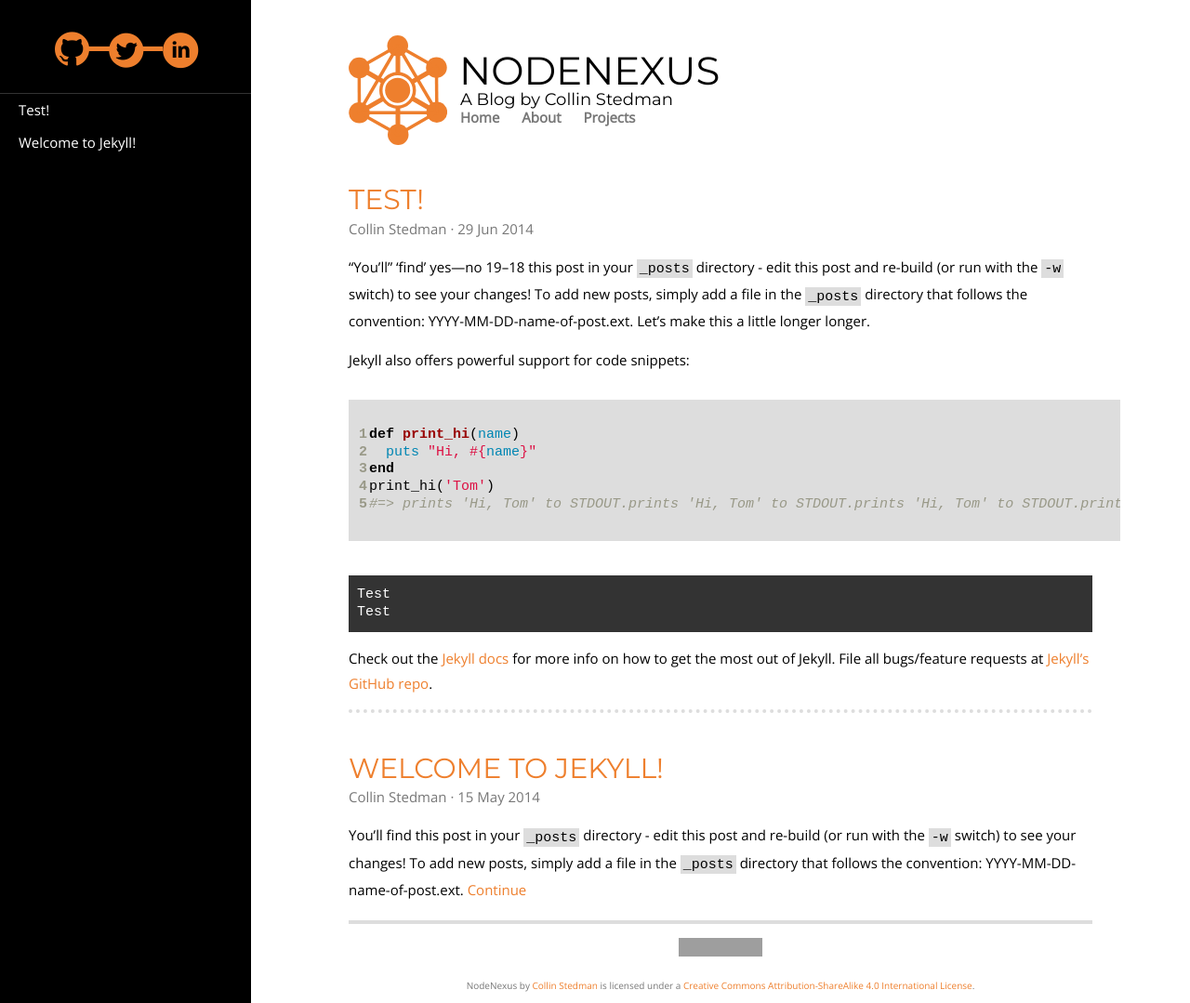
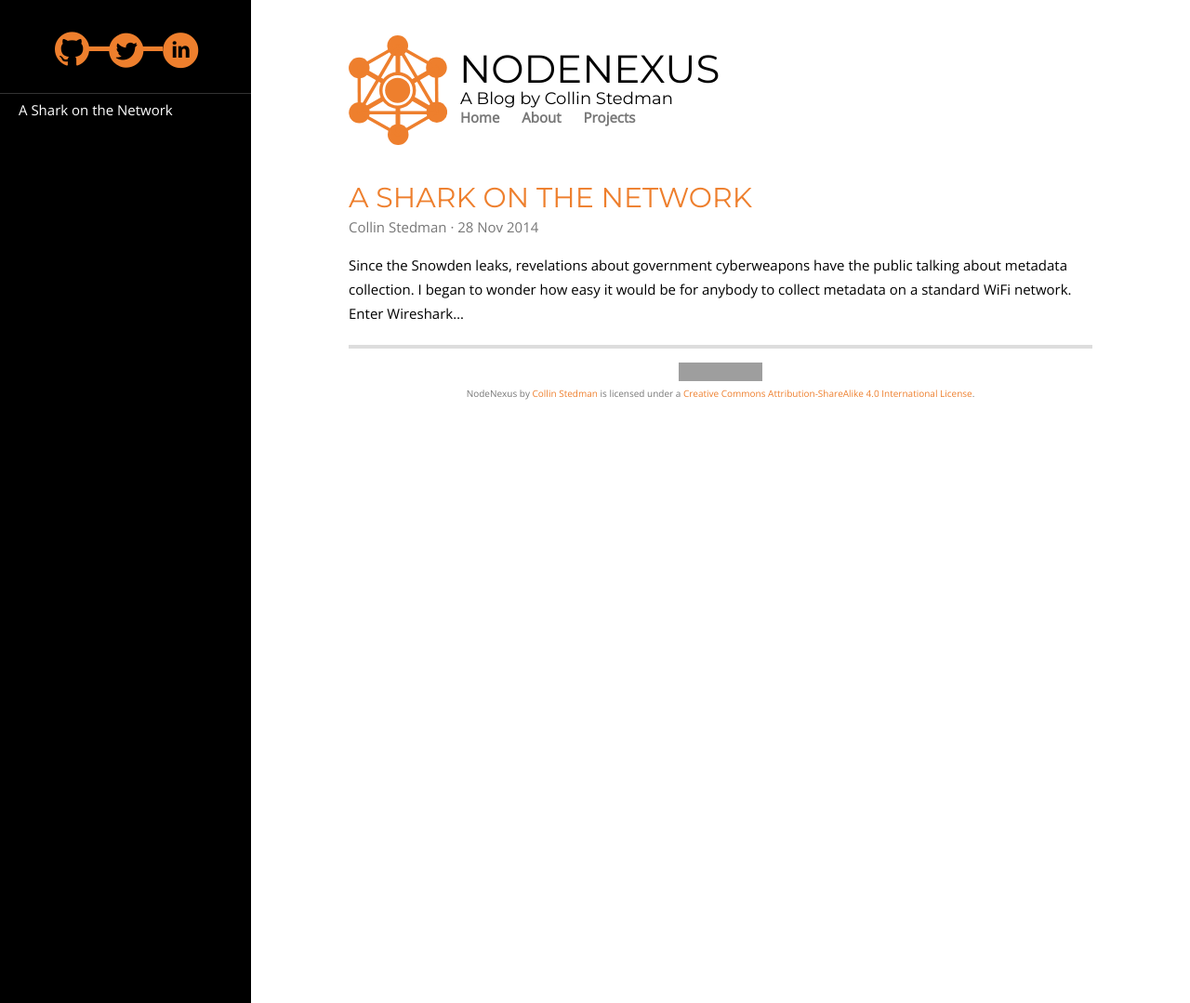
Before and after one commit to kronion/Nodenexus, a Jekyll site: the page built from index.html, in a window 1280 px wide. Shown: the whole page at 93% size. Built offline with Jekyll 4.4.1, drawn with Linux system fonts in a browser that asks for light colours; some web fonts are replaced; Markdown is read by kramdown in place of the engine named in the settings; the list of posts is cut into pages by our own code; grey boxes are pictures that could not be loaded.

Commit message:
First post

```diff
--- a/_config.yml
+++ b/_config.yml
@@ -1,11 +1,12 @@
 name: NODENEXUS
-markdown: 'redcarpet'
+markdown: 'kramdown'
 redcarpet:
     extensions:
       -
         'smart'
 highlighter: 'pygments'
 paginate: 5
+permalink: 'pretty'
 defaults:
   -
     scope:
--- a/_includes/footer.html
+++ b/_includes/footer.html
@@ -2,7 +2,6 @@
   <a rel="license" href="http://creativecommons.org/licenses/by-sa/4.0/">
     <img alt="Creative Commons License" style="border-width:0" src="https://i.creativecommons.org/l/by-sa/4.0/80x15.png" />
   </a>
-  <br />
   <span xmlns:dct="http://purl.org/dc/terms/" property="dct:title">NodeNexus</span>
   by
   <a xmlns:cc="http://creativecommons.org/ns#" href="http://blog.nodenexus.com" property="cc:attributionName" rel="cc:attributionURL">Collin Stedman</a>
--- a/_posts/2014-05-15-welcome-to-jekyll.markdown
+++ /dev/null
@@ -1,22 +0,0 @@
----
-title:  "Welcome to Jekyll!"
-date:   2014-05-15 01:08:49
----
-
-You'll find this post in your `_posts` directory - edit this post and re-build (or run with the `-w` switch) to see your changes!
-To add new posts, simply add a file in the `_posts` directory that follows the convention: YYYY-MM-DD-name-of-post.ext.
-
-Jekyll also offers powerful support for code snippets:
-
-{% highlight ruby %}
-def print_hi(name)
-  puts "Hi, #{name}"
-end
-print_hi('Tom')
-#=> prints 'Hi, Tom' to STDOUT.
-{% endhighlight %}
-
-Check out the [Jekyll docs][jekyll] for more info on how to get the most out of Jekyll. File all bugs/feature requests at [Jekyll's GitHub repo][jekyll-gh].
-
-[jekyll-gh]: https://github.com/mojombo/jekyll
-[jekyll]:    http://jekyllrb.com
--- a/_posts/2014-06-29-test.markdown
+++ /dev/null
@@ -1,28 +0,0 @@
----
-title:  "Test!"
-date:   2014-06-29 01:08:49
-excerpt: ""
----
-
-"You'll" 'find' yes---no 19--18 this post in your `_posts` directory - edit this post and re-build (or run with the `-w` switch) to see your changes!
-To add new posts, simply add a file in the `_posts` directory that follows the convention: YYYY-MM-DD-name-of-post.ext. Let's make this a little longer longer.
-
-Jekyll also offers powerful support for code snippets:
-
-{% highlight ruby linenos %}
-def print_hi(name)
-  puts "Hi, #{name}"
-end
-print_hi('Tom')
-#=> prints 'Hi, Tom' to STDOUT.prints 'Hi, Tom' to STDOUT.prints 'Hi, Tom' to STDOUT.prints 'Hi, Tom' to STDOUT.prints 'Hi, Tom' to STDOUT.prints 'Hi, Tom' to STDOUT.prints 'Hi, Tom' to STDOUT.
-{% endhighlight %}
-
-<pre class='terminal'><code>Test
-Test
-</code></pre>
-
-Check out the [Jekyll docs][jekyll] for more info on how to get the most out of Jekyll. File all bugs/feature requests at [Jekyll's GitHub repo][jekyll-gh].
-
-[Read more]: http://google.com
-[jekyll-gh]: https://github.com/mojombo/jekyll
-[jekyll]:    http://jekyllrb.com
--- /dev/null
+++ b/_posts/2014-11-28-a-shark-on-the-network.markdown
@@ -0,0 +1,145 @@
+---
+title:  "A Shark on the Network"
+excerpt: "Since the Snowden leaks, revelations about government cyberweapons have the public talking about metadata collection. I began to wonder how easy it would be for anybody to collect metadata on a standard WiFi network. Enter Wireshark..."
+---
+
+DISCLAIMER: I do not condone monitoring network traffic with intent to spy or otherwise cause harm to people. My interest in the techniques described below is academic. I write in the hope that I can improve Internet security, or at least increase public awareness of vulnerabilities. If you are attempting to replicate my work, please be careful to do it in a controlled setting, such as your own home. Despite [court rulings like this one][ruling], the legality of packet sniffing on public networks is very murky, and you may get in a lot of trouble. Either way, people will think it's creepy.
+
+---
+
+I've spent a lot of time this year thinking about networking, the web, and security on the Internet. Since the Snowden leaks, revelations about the scale and sophistication of government cyberweapons have the public talking about the danger of metadatacollection. In response, I began to wonder how easy it would be for any would-be adversary to perform a practical collection attack on a standard WiFi network. In order to judge the difficulty for myself, I decided it was time to dabble in the Dark Arts.
+
+## Starting to Sniff
+
+Enter [Wireshark][wireshark], a popular "packet sniffer". Wireshark records, or "captures", the various messages sent and received by your computer's network card. If you've taken a class on computer networking, you've probably already downloaded the program; if not, you should get it now (for free) if you want to follow along.
+
+Normally, Wireshark only captures the packets whose source or destination are your own computer. However, it can also be used to configure your network card to enter "promiscuous mode", allowing you to capture all network traffic indiscriminately. The metaphorical equivalent is a mailbox that, instead of receiving letters addressed to a single house, receives a copy of every letter addressed to any house on the street. If you're wondering why the network card has access to all messages on the network, consider that you *need* to see every message in order to determine which ones you are supposed to receive.
+
+Entering promiscuous mode turns out to be remarkably easy; just go to 'Capture Options', double-click on the interface you want to capture on, and select the options to capture packets in promiscuous mode as well as monitor mode.[^1] I find it odd that entering promiscuous mode alone is not enough to perform the capture. Perhaps one of you can tell me why it works that way.[^2]
+
+<div class='figure-wrap'>
+  <figure>
+    <img src='/assets/img/wireshark1.png'/>
+    <figcaption>
+      Directions for capturing on an interface in promiscuous mode.
+    </figcaption>
+  </figure>
+</div>
+
+Your computer should now capture all packets observed at the interface, instead of only the packets going to or from your own machine. To confirm that you're capturing all traffic on the network, type `http.host == xkcd.com` into Wireshark's filter bar and go to [xkcd.com][xkcd] from another device. If you capture the packets, you're in business.
+
+<div class='figure-wrap'>
+  <figure>
+    <img src='/assets/img/wireshark2.png'/>
+    <figcaption>
+      The traffic destined for xkcd.com should look something like this.
+    </figcaption>
+  </figure>
+</div>
+
+You should take some time to play around with Wireshark and understand exactly how much power you now have. Just by clicking two checkboxes, you can observe every message sent to and from your local router; you can collect the IP and MAC addresses of all nearby hosts; you can map every request for a web page back to its source, know what was requested, and read all unencrypted data. All you did to access this information was instruct your machine not to throw away messages destined for other clients. You didn't have to tamper with network hardware or other machines, you didn't hurt network performance, and nobody can detect what you're doing.
+
+The implications should concern you.
+
+## Look Ma, No GUI
+
+Of course, Wireshark isn't the easiest tool to use when it comes to actually analyzing the data you collect. You'll still have to inspect packets manually in order to extract the information you're looking for. What if you just want a list of all MAC address pairs which exchanged messages? Wouldn't it be nice if you could programmatically collect, filter, and print only the packets or header fields you're interested in?
+
+
+Assuming you downloaded Wireshark, You already have just the tool for the job, called Tshark. Tshark provides CLI (command line interface) support for most of the actions you can do in Wireshark, making it possible to integrate network sniffing into your programs. The only catch is that, depending on how you installed Wireshark, You may have to find the Tshark binary and add its location to your PATH in order to use it.[^3]
+
+Let me demonstrate just how powerful Tshark can be. A few weeks ago, I won third place in HackPrinceton's software track for a tool I called [HostShark][hostshark]. HostShark sniffs the network for outgoing web traffic, both HTTP and HTTPS, and visualizes the hostnames of the traffic destinations using [D3][d3]. I used Tshark to capture packets, extract the necessary header fields, and pipe the data to a Python program for further processing. Incredibly, that entire series of operations was performed in a single line of bash:
+
+<pre class='terminal'><code>$ tshark -lIY "tcp.port==443 or http.request" -T fields -E separator="|" -e ip.dst -e http.host 2> /dev/null | python process.py</code></pre>
+
+I won't explain what each of these command line options is for (`tshark help` is your friend), but I'll give you the gist. This command promiscuously captures outgoing HTTP and HTTPS packets. HTTP traffic may be filtered directly via `http.request`, but HTTPS traffic is a little bit more complicated because Tshark and Wireshark don't provide a built-in filter. However, we can create a de facto filter with `tcp.port==443`, taking advantage of the convention for HTTPS traffic to use port 443. We now extract the destination IP and HTTP hostname from the packet, separating the values with a vertical line ('\|'). For example, a request to xkcd.com might result in the output "107.6.106.82\|xkcd.com". Note that HTTPS traffic will not have an HTTP hostname header, so the returned value will be the empty string. The extracted data is finally piped to the Python program below:
+
+{% highlight python linenos %}
+import json
+from socketIO_client import SocketIO
+import sys
+import time
+import urllib2
+
+ips = {}
+
+with SocketIO('localhost', 7717) as socketIO:
+    try:
+        buff = ''
+        while True:
+            buff += sys.stdin.read(1)
+            if buff.endswith('\n'):
+                parts = buff[:-1].split('|')
+                if (parts[1] is ''):
+                    if parts[0] not in ips:
+                        # make the API call here
+                        data = json.load(urllib2.urlopen('http://stat.ripe.net/data/reverse-dns-ip/data.json?resource=' + parts[0]))
+                        if data['data']['result'] is not None:
+                            ips[parts[0]] = data['data']['result'][0]
+                            socketIO.emit('host', { 'host': data['data']['result'][0] });
+                        else:
+                            ips[parts[0]] = None
+                    else:
+                        lookup = ips[parts[0]]
+                        if lookup is not None:
+                            socketIO.emit('host', { 'host': lookup });
+                else:
+                    if parts[1] != "stat.ripe.net":
+                        socketIO.emit('host', { 'host': parts[1] });
+                buff = ''
+    except KeyboardInterrupt:
+       sys.stdout.flush()
+       pass
+{% endhighlight %}
+
+Again, I won't go into detail about how this program works (partly because it doesn't matter, and partly because I'm not a Pythonista and don't want to teach bad practices). It takes each incoming line, splits it at the '\|' and checks if the hostname is non-empty. If so, the hostname is forwarded to a server via [Socket.io][socketio]. Otherwise, the hostname must first be determined through a [reverse DNS lookup][reversedns] on the IP address. The `ips` dictionary stores the results of the lookups to prevent duplicate requests to the lookup API.
+
+## Hostbusters
+
+Now that I've revealed the gooey center of HostShark, let's see it in action. I'm not going to bother with explaining the frontend or backend code here, since that isn't the point of this blog post. You are, of course, encouraged to check out the rest of the code [on my GitHub][github], and pull requests are welcome.
+
+A few notes on how HostShark works. The visualizer refreshes every fifteen seconds and shows the hostnames of all requests made in the past minute. The hostnames are displayed heirarchically as a series of concentric arcs. The innermost arcs represent top-level domains (TLDs). Every subsequent arc is a subdomain of the one within.
+
+Here's a screencast of HostShark in action:
+
+<div class='figure-wrap'>
+  <figure>
+    <img src='/assets/img/hostshark.gif'/>
+    <figcaption>
+      An example of a real capture at HackPrinceton.
+    </figcaption>
+  </figure>
+</div>
+
+## You're Gonna Need a Bigger Boat
+
+When you eavesdrop on connections without interfering with them, you are performing what is known as a "passive" attack. HostShark is just one example of a passive attack. Other possible passive attacks include mapping all communicating pairs of hosts or simply analyzing the contents of HTTP packets.
+
+Passive attacks take advantage of three fundamental limitations of modern networking:
+
+1. Network protocols leak metadata. HTTPS and SSL encryption may protect your data from prying eyes, but the encrypted payload must still be wrapped in TCP, IP, and ethernet headers in order to be transported to its destination. Those headers expose IP addresses, MAC addresses, and other transport details. The headers themselves cannot be encrypted because routers and switches must be able to read them in order to forward the traffic; this is an inherent limitation of the design of the Internet.
+2. The destination of your traffic may reveal your intent. This is really a corollary to #1. Given that the source and destination of a message is public knowledge, the corresponding payload is only truly private if a third party cannot guess the contents with greater than negligable probabilty. In the case of requests made to well-known services on the Internet, it might be possible to make quite educated guesses about what is being exchanged. For example, if I know you're sending messages to united.com, I can probably guess that you're booking a trip. If you're visiting WikiLeaks or freedom.press, I know you're interested in political activism. The danger increases as websites use subdomains to divide services. If you watch the screencast above, you will see that Facebook uses different subdomains for their various frontend proxies. By analyzing the traffic, I might be able to determine that edge-star-shv-04-atl1.facebook.com is used to serve requests for images, while channel-proxy-shv-04-frc3.facebook.com handles comments or chat. Even if I can't read the traffic, I have fine-grained knowledge of what you are doing.
+3. Passive attacks are undetectable. As I said before, there is no change to any machine except your own, and nobody else's network service is negatively impacted by your actions. As long as nobody is looking over your shoulder, you are completely invisible.
+
+Unfortunately, until a solution to these limitations is devised (and widely deployed!), there is no way to prevent passive attacks from occurring. You can only hope to mitigate the damage by exercising discretion on public Internet. For now, the sharks roam free.
+
+## Next Steps
+
+In this post, I describe a family of attacks based on passive observation of the traffic on the network. Passive attacks are not the end of the story, however. If an attacker is able to insert herself along the "path" between two hosts, becoming one of the computers to receive and forward the packets, she can perform an "active" attack by modifying packets mid-transit. Such an attacker is known as a man-in-the-middle (MitM). MitM are extremely dangerous because they may cause an end host to reveal information which would have otherwise remained secret. For instance, a MitM could change a webpage to transmit login credentials insecurely. The only disadvantage of an active attack over a passive attack is the possibility of being detected. Fortunately, Princeton detects (some) active attacks.
+
+I don't have any plans to write about active attacks right now. I'm reluctant to teach such a powerful and harmful technique. That being said, the knowledge is out there for those who are willing to do a little digging.
+
+[ruling]: http://arstechnica.com/tech-policy/2012/09/sniffing-open-wifi-networks-is-not-wiretapping-judge-says/
+[wireshark]: https://www.wireshark.org/
+[xkcd]: http://xkcd.com
+[hostshark]: http://challengepost.com/software/hostshark
+[d3]: http://d3js.org/
+[socketio]: http://socket.io/
+[reversedns]: http://en.wikipedia.org/wiki/Reverse_DNS_lookup
+[github]: https://github.com/kronion/HostShark
+
+[^1]: Note that your computer may not come with a network card capable of promiscuous network monitoring. I have no problems on a 2013 Macbook, and I'd expect even older Macs to work as well. With PCs, it depends on the hardware vendor.
+
+[^2]: Since It is possible that the behavior is dependent on the hardware or operating system.
+
+[^3]: On Mac, I found the Tshark binary at `/Applications/Wireshark.app/Contents/Resources/bin/tshark`. I added it to my PATH by making a softlink from my `/usr/local/bin` directory to the location of the binary.
--- a/css/main.css
+++ b/css/main.css
@@ -22,12 +22,12 @@ body {
 h1, h2, h3, h4, h5, h6 {
   font-family: 'Montserrat', Helvetica, sans-serif;
   font-weight: 300;
-  line-height: 1em;
 }
 
 figure {
   display: inline-block;
   background: #ddd;
+  text-align: left;
   overflow: auto;
 }
 
@@ -38,7 +38,6 @@ img, figcaption {
 
 img {
   display: block;
-  max-height: 75vh;
 }
 
 code {
@@ -50,7 +49,7 @@ code {
 /* This causes multiline contents to honor padding */
 pre > code {
   display: block;
-  padding: 0.8em 0.6em;
+  padding: 1.1em 0.6em;
   overflow-x: auto;
   line-height: 1.25em;
 }
@@ -59,7 +58,13 @@ a { color: #ee7f2d; text-decoration: none; }
 a:hover   { text-decoration: underline; }
 a:visited { color: #eeaf2d; }
 
-li { list-style-type: none }
+ul > li { list-style-type: none }
+
+hr {
+  border-style: solid;
+  border-width: 1px;
+  color: #ddd;
+}
 
 /*----------------------------------------------------------------------------*/
 /* Layout (menu and main content)                                             */
@@ -294,7 +299,7 @@ li { list-style-type: none }
   }
   .logo h1 {
     position: absolute;
-    top: 12px;
+    top: 10px;
     left: 119px;
     color: #000;
     font-size: 2.8em; /* Keywords don't go large enough */
@@ -302,7 +307,7 @@ li { list-style-type: none }
   }
   .logo > h3 {
     position: absolute;
-    top: 60px;
+    top: 55px;
     left: 120px;
     font-size: larger;
   }
@@ -367,6 +372,7 @@ li { list-style-type: none }
 }
 
 .post > .figure-wrap {
+  margin: 1em 0;
   text-align: center;
 }
 
@@ -384,12 +390,16 @@ li { list-style-type: none }
   }
 
 /* This affects code blocks only */
-.post code > span {
-  font-size: 80%;
-}
+.post code > span { font-size: 80% }
 
-.post ul, .post ol {
-  margin-left: 3em;
+.post ul, .post ol { margin-left: 3em }
+
+.post li { margin: 1em 0 }
+
+
+.footnotes {
+  border-top: 2px solid #ddd;
+  font-size: smaller;
 }
 
 /*----------------------------------------------------------------------------*/
@@ -483,7 +493,7 @@ li { list-style-type: none }
       left: 80px;
     }
     .logo > h3 {
-      top: 50px;
+      top: 46px;
     }
     .pages {
       top: 59px;
```
Also changed, not shown: assets/img/hostshark.gif (added), assets/img/lucidity.jpg, assets/img/wireshark1.png (added), assets/img/wireshark2.png (added).
